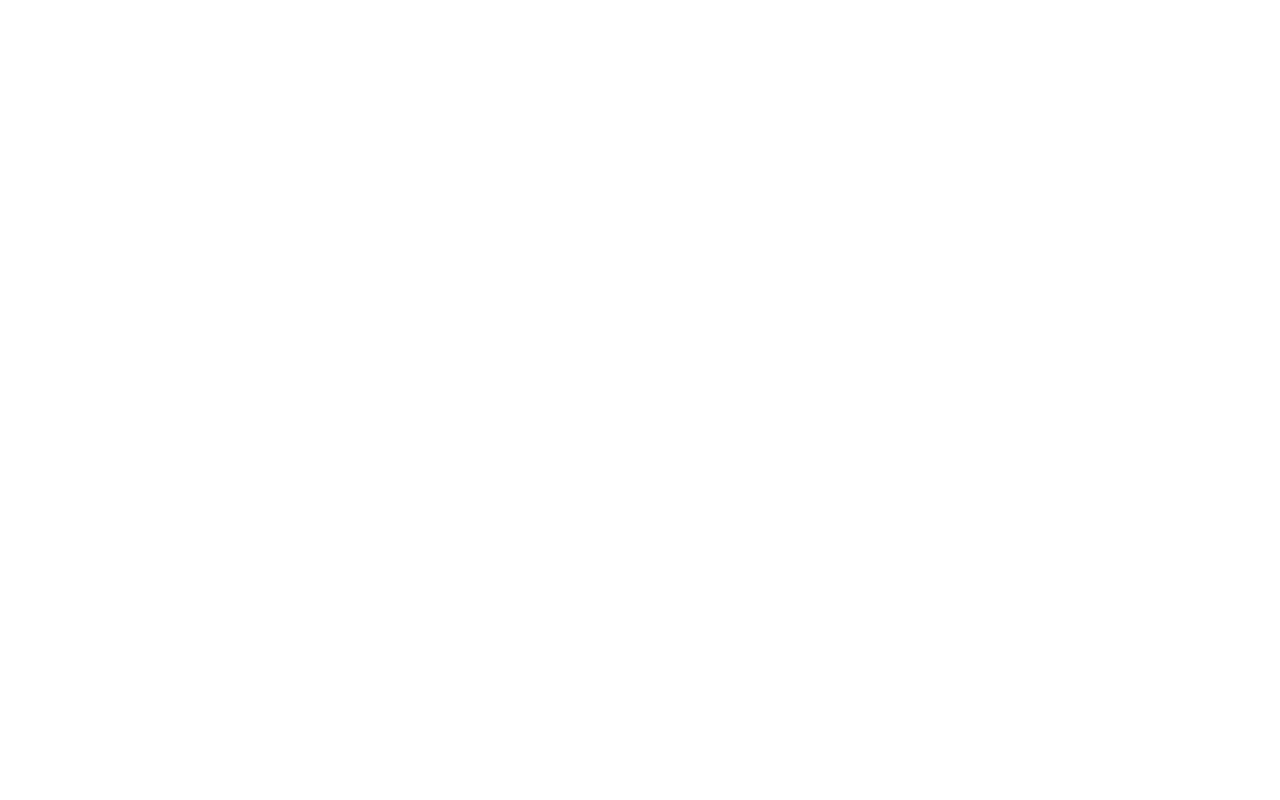
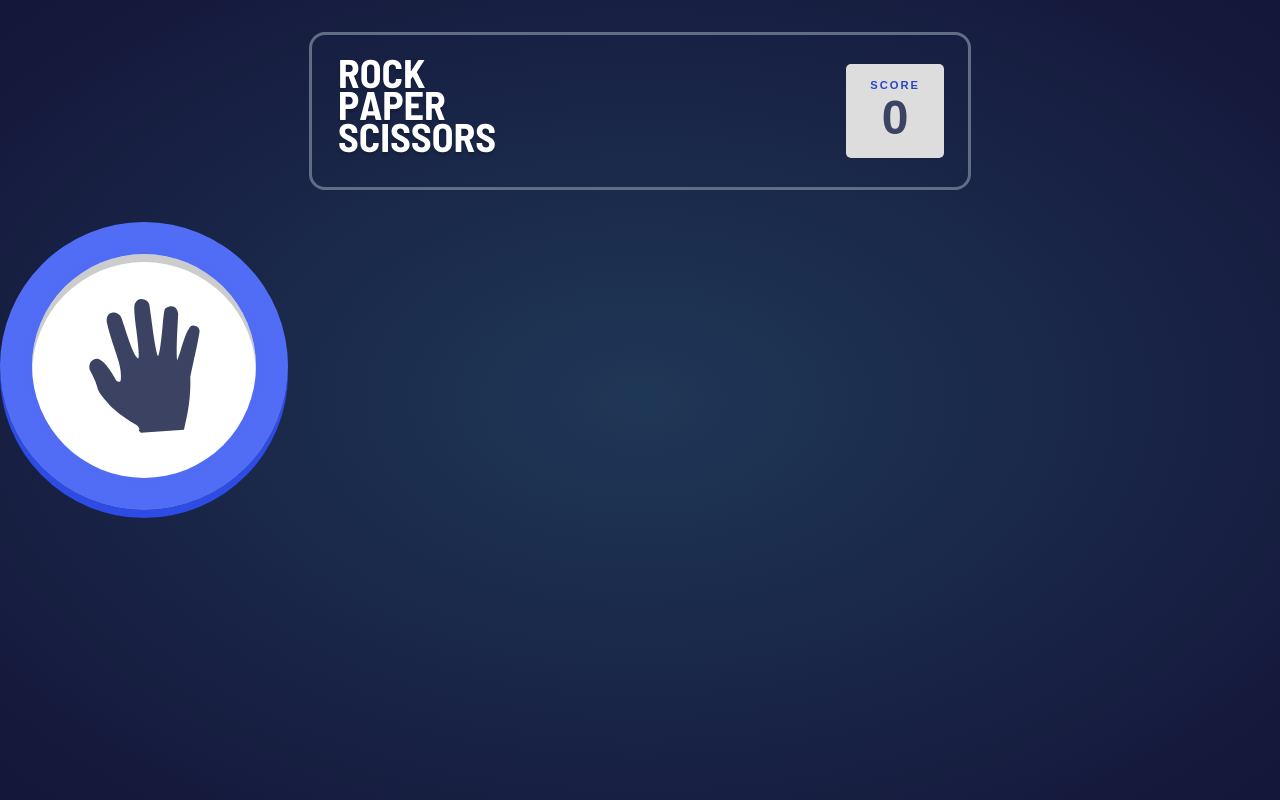
Before and after one commit to Felipembits/rock-paper-scissor, a plain HTML site: page index.html in a window 1280 px wide. Drawn offline with Linux system fonts and the light colour scheme.

Commit message:
feat: add header e botão papel

```diff
--- a/index.css
+++ b/index.css
@@ -0,0 +1,113 @@
+
+html, body, div, span, applet, object, iframe,
+h1, h2, h3, h4, h5, h6, p, blockquote, pre,
+a, abbr, acronym, address, big, cite, code,
+del, dfn, em, img, ins, kbd, q, s, samp,
+small, strike, strong, sub, sup, tt, var,
+b, u, i, center,
+dl, dt, dd, ol, ul, li,
+fieldset, form, label, legend,
+table, caption, tbody, tfoot, thead, tr, th, td,
+article, aside, canvas, details, embed,
+figure, figcaption, footer, header, hgroup,
+menu, nav, output, ruby, section, summary,
+time, mark, audio, video {
+	margin: 0;
+	padding: 0;
+	border: 0;
+	font-size: 100%;
+	font: inherit;
+	vertical-align: baseline;
+}
+/* HTML5 display-role reset for older browsers */
+article, aside, details, figcaption, figure,
+footer, header, hgroup, menu, nav, section {
+	display: block;
+}
+body {
+	line-height: 1;
+}
+ol, ul {
+	list-style: none;
+}
+blockquote, q {
+	quotes: none;
+}
+blockquote:before, blockquote:after,
+q:before, q:after {
+	content: '';
+	content: none;
+}
+table {
+	border-collapse: collapse;
+	border-spacing: 0;
+}
+
+
+@import url('https://fonts.googleapis.com/css2?family=Barlow+Semi+Condensed:wght@400;500;600;700&display=swap');
+
+body{
+    background-image: radial-gradient(hsl(214, 47%, 23%), hsl(237, 49%, 15%));
+    background-size: cover;
+    background-repeat: no-repeat;
+    min-height: 100vh;
+    font-family: 'Barlow Semi Condensed', sans-serif;
+    color: white;
+}
+header{
+    display: flex;
+    align-items: center;
+    justify-content: center;
+    padding: 2rem;
+
+}
+.scoreBoard{
+    display: flex;
+    justify-content: space-between;
+    align-items: center;
+    width: 50%;
+    padding: 1.5rem;
+    border: 3px solid hsl(217, 16%, 45%);
+    border-radius: 1rem;
+    transition: .5s linear;
+}
+.pageTitle{
+   font-weight: 600;
+   font-size: 2rem;
+}
+.score{
+    padding: 1rem 1.5rem;
+    background-color: #ddd;
+    text-align: center;
+    border-radius: 5px;
+}
+.scoreTitle{
+    font-weight: 700;
+    color: hsl(229, 64%, 46%);
+    font-size: .7rem;
+    letter-spacing: 2px;
+}
+.scoreNumber{
+    margin-top: .2rem;
+    font-weight: 700;
+    color: hsl(229, 25%, 31%);
+    font-size: 3rem;
+}
+.paper {
+    width: 10rem;
+    height: 10rem;
+    border-radius: 50%;
+    padding: 2rem;
+    background-image: url(./assets/icon-paper.svg);
+    background-position: center;
+    background-repeat: no-repeat;
+    background-size: 50%;
+    background-color: white;
+    box-shadow: inset 0px 8px 0px 0px rgba(0, 0, 0, 0.2);}
+.circle{
+    width: fit-content;
+    border-radius: 50%;
+    padding: 2rem;
+    background-image: radial-gradient(hsl(230, 89%, 62%) , hsl(230, 89%, 65%));
+    box-shadow: 0 8px 0px hsl(230, 79%, 54%);
+}
--- a/index.html
+++ b/index.html
@@ -3,10 +3,35 @@
 <head>
     <meta charset="UTF-8">
     <meta name="viewport" content="width=device-width, initial-scale=1.0">
-    <link rel="stylesheet" href="./index.css">
-    <title>Rock paper and Scissor</title>
+    <link rel="styleSheet" href="index.css">
+    <title>Rock paper Scissors</title>
 </head>
 <body>
+    <main>
+        <header>
+            <div class="scoreBoard">
+                <div class="pageTitle">
+                    <img src="./assets/logo.svg" alt="">
+                </div>
 
+                <div class="score">
+                    <h3 class="scoreTitle">SCORE</h3>
+                    <h2 class="scoreNumber">0</h2>
+                </div>
+            </div>
+        </header>
+        <main>
+            <section>
+                <div>
+                    <div class="circle">
+                        <div class="paper"></div>
+                    </div>
+                    <div class="scissors"></div>
+                    <div class="rock"></div>
+                </div>
+            </section>
+
+        </main>
+    </main>
 </body>
 </html>
```
